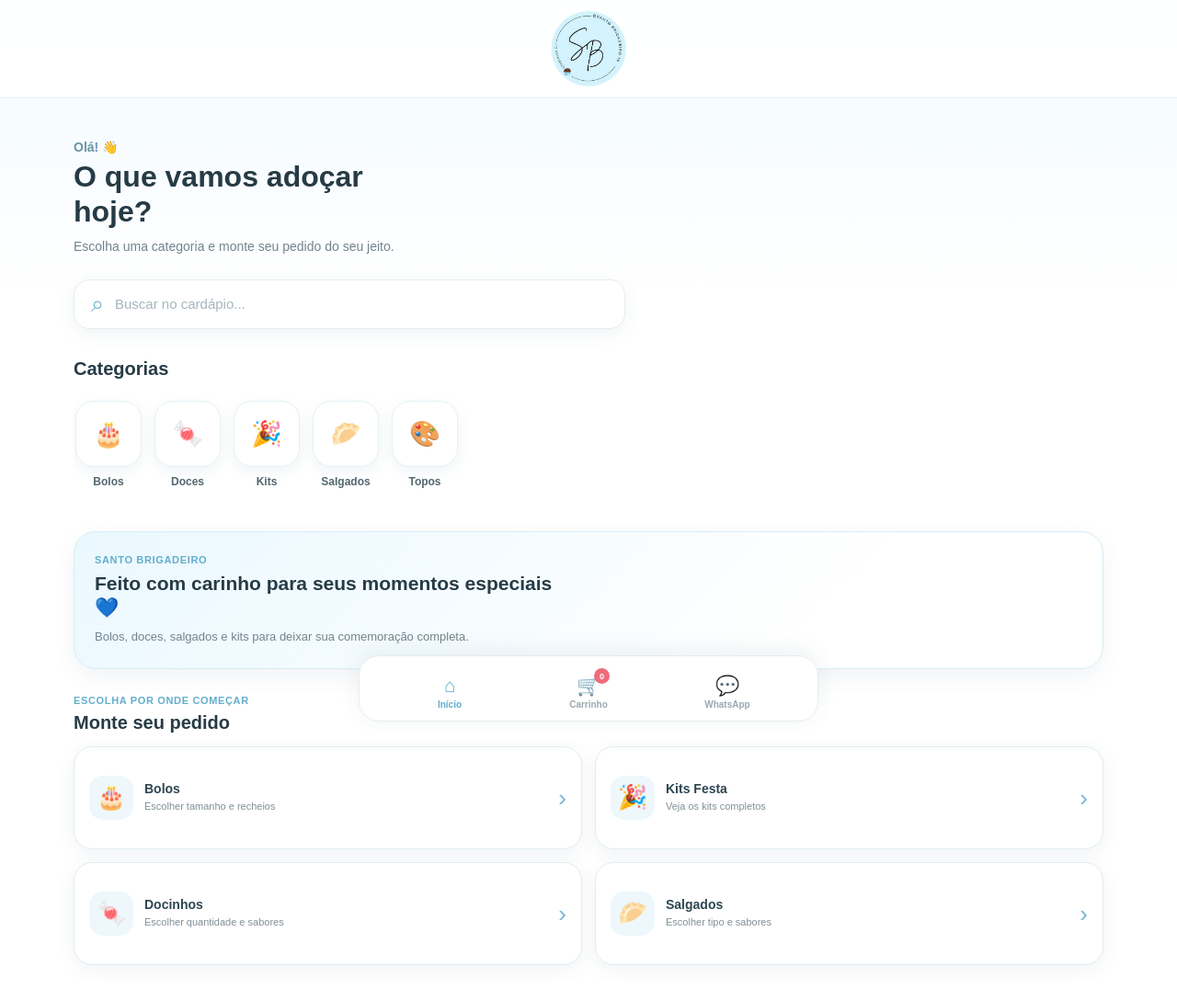
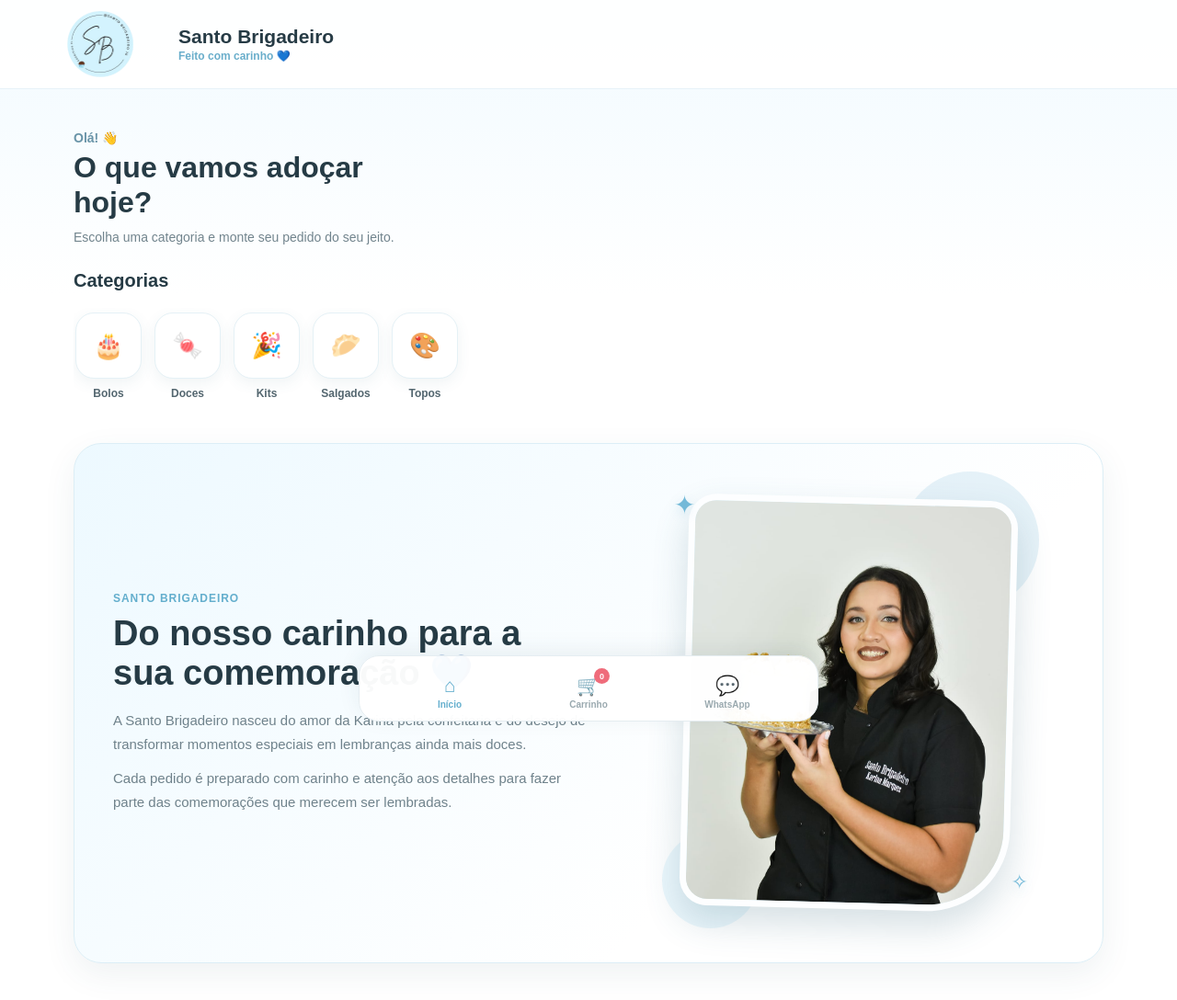
Before and after one commit to Neriival/santo-brigadeiro, a plain HTML site: page index.html in a window 1280 px wide. Shown: the whole page at 92% size. Drawn offline with Linux system fonts and the light colour scheme.

Commit message:
V10 - nova apresentacao da Santo Brigadeiro

```diff
--- /dev/null
+++ b/css/apresentacao.css
@@ -0,0 +1,155 @@
+/* =============================================
+   APRESENTAÇÃO - KARINA / SANTO BRIGADEIRO
+============================================= */
+
+.about-karina {
+    position: relative;
+    display: grid;
+    grid-template-columns: minmax(0, 1.05fr) minmax(280px, .95fr);
+    align-items: center;
+    gap: 48px;
+    margin: 8px 0 38px;
+    padding: 42px;
+    overflow: hidden;
+    border: 1px solid #dceef6;
+    border-radius: 30px;
+    background: linear-gradient(135deg, #edf9ff 0%, #ffffff 68%);
+    box-shadow: 0 12px 35px rgba(54, 91, 108, .08);
+}
+
+.about-karina-content {
+    position: relative;
+    z-index: 2;
+}
+
+.about-karina-kicker {
+    display: block;
+    margin-bottom: 10px;
+    color: #63aecd;
+    font-size: 12px;
+    font-weight: 800;
+    letter-spacing: .08em;
+    text-transform: uppercase;
+}
+
+.about-karina h2 {
+    max-width: 520px;
+    margin-bottom: 16px;
+    color: #263b45;
+    font-size: clamp(25px, 3vw, 38px);
+    line-height: 1.15;
+}
+
+.about-karina p {
+    max-width: 590px;
+    color: #6f828b;
+    font-size: 15px;
+    line-height: 1.75;
+}
+
+.about-karina p + p {
+    margin-top: 10px;
+}
+
+.about-karina-photo-wrap {
+    position: relative;
+    width: min(100%, 390px);
+    margin: 0 auto;
+    padding: 16px;
+}
+
+.about-karina-photo {
+    position: relative;
+    z-index: 2;
+    aspect-ratio: 4 / 5;
+    overflow: hidden;
+    border: 7px solid rgba(255, 255, 255, .95);
+    border-radius: 30px 30px 90px 30px;
+    background: #dff3fb;
+    box-shadow: 0 18px 38px rgba(52, 101, 122, .20);
+    transform: rotate(1.5deg);
+    transition: transform .35s ease, box-shadow .35s ease;
+}
+
+.about-karina-photo img {
+    width: 100%;
+    height: 100%;
+    object-fit: cover;
+    object-position: center;
+    transition: transform .45s ease;
+}
+
+.about-karina-photo-wrap:hover .about-karina-photo {
+    transform: rotate(0deg) translateY(-4px);
+    box-shadow: 0 24px 46px rgba(52, 101, 122, .24);
+}
+
+.about-karina-photo-wrap:hover img {
+    transform: scale(1.025);
+}
+
+.about-decoration {
+    position: absolute;
+    display: block;
+    border-radius: 50%;
+    background: rgba(116, 185, 216, .18);
+}
+
+.about-decoration-one {
+    width: 150px;
+    height: 150px;
+    top: -12px;
+    right: -12px;
+}
+
+.about-decoration-two {
+    width: 105px;
+    height: 105px;
+    bottom: -5px;
+    left: -8px;
+    background: rgba(183, 224, 242, .28);
+}
+
+.about-spark {
+    position: absolute;
+    z-index: 3;
+    color: #74b9d8;
+    text-shadow: 0 4px 12px rgba(116, 185, 216, .25);
+}
+
+.about-spark-one {
+    top: 8px;
+    left: 5px;
+    font-size: 28px;
+}
+
+.about-spark-two {
+    right: 0;
+    bottom: 32px;
+    font-size: 22px;
+}
+
+@media (max-width: 767px) {
+    .about-karina {
+        grid-template-columns: 1fr;
+        gap: 26px;
+        padding: 28px 20px 30px;
+        border-radius: 24px;
+        text-align: center;
+    }
+
+    .about-karina h2,
+    .about-karina p {
+        margin-left: auto;
+        margin-right: auto;
+    }
+
+    .about-karina p {
+        font-size: 14px;
+        line-height: 1.65;
+    }
+
+    .about-karina-photo-wrap {
+        width: min(88%, 330px);
+    }
+}
--- a/css/home.css
+++ b/css/home.css
@@ -757,3 +757,47 @@
         min-height: 88px;
     }
 }
+
+/* ================================
+   V10 - IDENTIDADE DO CABEÇALHO
+================================ */
+
+.app-header {
+    justify-content: flex-start;
+}
+
+.header-brand {
+    width: 100%;
+    max-width: 1200px;
+    margin: 0 auto;
+    display: flex;
+    align-items: center;
+    gap: 16px;
+}
+
+.header-logo {
+    flex-shrink: 0;
+}
+
+.header-logo img {
+    width: 125px;
+    height: 66px;
+}
+
+.header-brand-text {
+    display: flex;
+    flex-direction: column;
+    gap: 3px;
+}
+
+.header-brand-text strong {
+    color: #263b45;
+    font-size: 21px;
+    line-height: 1.1;
+}
+
+.header-brand-text span {
+    color: #6aaecb;
+    font-size: 12px;
+    font-weight: 600;
+}
--- a/css/responsive.css
+++ b/css/responsive.css
@@ -215,3 +215,32 @@ button {
         border-radius: 22px;
     }
 }
+
+/* ================================
+   V10 - HEADER RESPONSIVO
+================================ */
+@media (max-width: 767px) {
+    .header-brand {
+        gap: 10px;
+    }
+
+    .header-logo img {
+        width: clamp(88px, 27vw, 112px);
+        max-height: 58px;
+    }
+
+    .header-brand-text strong {
+        font-size: clamp(16px, 5vw, 20px);
+    }
+
+    .header-brand-text span {
+        font-size: 10px;
+    }
+}
+
+@media (min-width: 768px) {
+    .header-logo img {
+        width: 138px;
+        max-height: 72px;
+    }
+}
--- a/js/app.js
+++ b/js/app.js
@@ -4,14 +4,12 @@
 
 let featuredProducts = null;
 let categoryButtons = [];
-let searchInput = null;
 let productsSection = null;
 let productsSectionTitle = null;
 let productsSectionKicker = null;
-let orderStart = null;
+let aboutKarina = null;
 
 let categoriaAtual = null;
-let buscaAtual = "";
 
 const WHATSAPP_ATENDIMENTO = "5513991618803";
 
@@ -74,25 +72,16 @@ function criarCardProduto(produto) {
 function atualizarTituloProdutos() {
     if (!productsSectionTitle) return;
 
-    if (buscaAtual) {
-        productsSectionTitle.textContent = "Resultados da busca";
-        if (productsSectionKicker) productsSectionKicker.textContent = "Busca";
-        return;
-    }
-
     productsSectionTitle.textContent = nomesCategoriasHome[categoriaAtual] || "Cardápio";
     if (productsSectionKicker) productsSectionKicker.textContent = "Escolha uma opção";
 }
 
 function mostrarHome() {
     categoriaAtual = null;
-    buscaAtual = "";
-
     categoryButtons.forEach(item => item.classList.remove("active"));
-    if (searchInput) searchInput.value = "";
     if (featuredProducts) featuredProducts.innerHTML = "";
     if (productsSection) productsSection.hidden = true;
-    if (orderStart) orderStart.hidden = false;
+    if (aboutKarina) aboutKarina.hidden = false;
 
     document.getElementById("homeTop")?.scrollIntoView({
         behavior: "smooth",
@@ -105,16 +94,10 @@ function mostrarProdutos() {
 
     featuredProducts.innerHTML = "";
     productsSection.hidden = false;
-    if (orderStart) orderStart.hidden = true;
+    if (aboutKarina) aboutKarina.hidden = true;
     atualizarTituloProdutos();
 
     const produtosFiltrados = produtos.filter(produto => {
-        const textoBusca = `${produto.nome} ${produto.descricao || ""}`.toLowerCase();
-
-        if (buscaAtual) {
-            return textoBusca.includes(buscaAtual);
-        }
-
         return categoriaAtual && produto.categoria === categoriaAtual;
     });
 
@@ -123,7 +106,7 @@ function mostrarProdutos() {
             <div class="empty-products">
                 <span>🧁</span>
                 <h3>Nenhum produto encontrado</h3>
-                <p>Tente outra categoria ou faça uma nova busca.</p>
+                <p>Escolha outra categoria para continuar.</p>
             </div>
         `;
         return;
@@ -136,8 +119,6 @@ function mostrarProdutos() {
 
 function abrirCategoria(categoria, rolar = true) {
     categoriaAtual = categoria;
-    buscaAtual = "";
-    if (searchInput) searchInput.value = "";
 
     categoryButtons.forEach(button => {
         button.classList.toggle("active", button.dataset.category === categoria);
@@ -156,7 +137,7 @@ function abrirCategoria(categoria, rolar = true) {
 function selecionarCategoria(button) {
     const categoria = button.dataset.category;
 
-    if (categoriaAtual === categoria && !buscaAtual) {
+    if (categoriaAtual === categoria) {
         mostrarHome();
         return;
     }
@@ -176,23 +157,6 @@ function configurarCategorias() {
     });
 }
 
-function configurarBusca() {
-    if (!searchInput) return;
-
-    searchInput.addEventListener("input", () => {
-        buscaAtual = searchInput.value.toLowerCase().trim();
-
-        if (!buscaAtual) {
-            mostrarHome();
-            return;
-        }
-
-        categoriaAtual = null;
-        categoryButtons.forEach(item => item.classList.remove("active"));
-        mostrarProdutos();
-    });
-}
-
 function configurarNavegacaoInferior() {
     const navHome = document.getElementById("navHome");
     const navWhatsapp = document.getElementById("navWhatsapp");
@@ -209,14 +173,12 @@ function configurarNavegacaoInferior() {
 function iniciarApp() {
     featuredProducts = document.getElementById("featuredProducts");
     categoryButtons = document.querySelectorAll(".category-card");
-    searchInput = document.getElementById("searchInput");
     productsSection = document.getElementById("productsSection");
     productsSectionTitle = document.getElementById("productsSectionTitle");
     productsSectionKicker = document.getElementById("productsSectionKicker");
-    orderStart = document.getElementById("orderStart");
+    aboutKarina = document.getElementById("aboutKarina");
 
     configurarCategorias();
-    configurarBusca();
     configurarNavegacaoInferior();
     mostrarHome();
 }
--- a/sections/header.html
+++ b/sections/header.html
@@ -2,10 +2,14 @@
      CABEÇALHO
 ========================== -->
 <header class="app-header">
-    <div class="header-logo">
-        <img
-            src="assets/logo/logo.png"
-            alt="Logo Santo Brigadeiro"
-        >
+    <div class="header-brand">
+        <div class="header-logo">
+            <img src="assets/logo/logo.png" alt="Logo Santo Brigadeiro">
+        </div>
+
+        <div class="header-brand-text">
+            <strong>Santo Brigadeiro</strong>
+            <span>Feito com carinho 💙</span>
+        </div>
     </div>
 </header>
--- a/sections/home.html
+++ b/sections/home.html
@@ -6,11 +6,6 @@
         <span>Olá! 👋</span>
         <h1>O que vamos adoçar hoje?</h1>
         <p>Escolha uma categoria e monte seu pedido do seu jeito.</p>
-    </div>
-
-    <div class="search-container">
-        <span class="search-icon">⌕</span>
-        <input type="search" id="searchInput" placeholder="Buscar no cardápio..." autocomplete="off">
     </div>
 
     <section class="home-section">
@@ -42,49 +37,33 @@
         </div>
     </section>
 
-    <!-- HOME: ATALHOS ÚTEIS -->
-    <section class="order-start" id="orderStart">
-        <div class="order-start-banner">
-            <span class="order-start-badge">Santo Brigadeiro</span>
-            <h2>Feito com carinho para seus momentos especiais 💙</h2>
-            <p>Bolos, doces, salgados e kits para deixar sua comemoração completa.</p>
+    <!-- APRESENTAÇÃO SANTO BRIGADEIRO -->
+    <section class="about-karina" id="aboutKarina">
+        <div class="about-karina-content">
+            <span class="about-karina-kicker">Santo Brigadeiro</span>
+            <h2>Do nosso carinho para a sua comemoração 💙</h2>
+            <p>
+                A Santo Brigadeiro nasceu do amor da Karina pela confeitaria e do desejo
+                de transformar momentos especiais em lembranças ainda mais doces.
+            </p>
+            <p>
+                Cada pedido é preparado com carinho e atenção aos detalhes para fazer
+                parte das comemorações que merecem ser lembradas.
+            </p>
         </div>
 
-        <div class="section-title order-start-title">
-            <div>
-                <span class="section-kicker">Escolha por onde começar</span>
-                <h2>Monte seu pedido</h2>
+        <div class="about-karina-photo-wrap">
+            <span class="about-decoration about-decoration-one" aria-hidden="true"></span>
+            <span class="about-decoration about-decoration-two" aria-hidden="true"></span>
+            <div class="about-karina-photo">
+                <img src="assets/karina/karina.jpg" alt="Karina, da Santo Brigadeiro">
             </div>
-        </div>
-
-        <div class="order-shortcuts">
-            <button class="order-shortcut" type="button" data-home-category="bolos">
-                <span class="order-shortcut-icon">🎂</span>
-                <span class="order-shortcut-text"><strong>Bolos</strong><small>Escolher tamanho e recheios</small></span>
-                <span class="order-shortcut-arrow">›</span>
-            </button>
-
-            <button class="order-shortcut" type="button" data-home-category="kits">
-                <span class="order-shortcut-icon">🎉</span>
-                <span class="order-shortcut-text"><strong>Kits Festa</strong><small>Veja os kits completos</small></span>
-                <span class="order-shortcut-arrow">›</span>
-            </button>
-
-            <button class="order-shortcut" type="button" data-home-category="doces">
-                <span class="order-shortcut-icon">🍬</span>
-                <span class="order-shortcut-text"><strong>Docinhos</strong><small>Escolher quantidade e sabores</small></span>
-                <span class="order-shortcut-arrow">›</span>
-            </button>
-
-            <button class="order-shortcut" type="button" data-home-category="salgados">
-                <span class="order-shortcut-icon">🥟</span>
-                <span class="order-shortcut-text"><strong>Salgados</strong><small>Escolher tipo e sabores</small></span>
-                <span class="order-shortcut-arrow">›</span>
-            </button>
+            <span class="about-spark about-spark-one" aria-hidden="true">✦</span>
+            <span class="about-spark about-spark-two" aria-hidden="true">✧</span>
         </div>
     </section>
 
-    <!-- PRODUTOS: SÓ APARECE AO ESCOLHER CATEGORIA OU BUSCAR -->
+    <!-- PRODUTOS: APARECEM AO ESCOLHER UMA CATEGORIA -->
     <section class="home-section products-section" id="productsSection" hidden>
         <div class="section-title products-section-title">
             <div>
```
Also changed, not shown: index.html (+1 -0 lines), assets/karina/karina.jpg (added).
